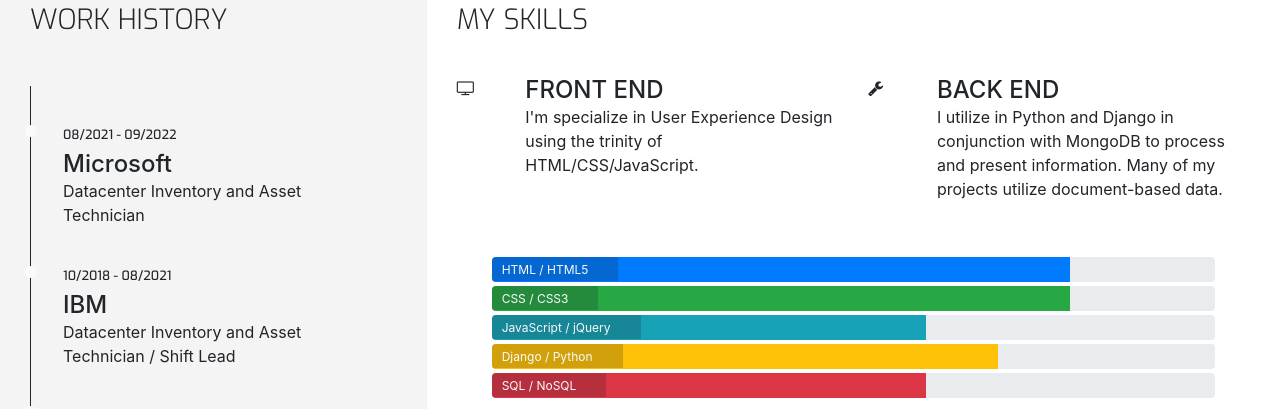
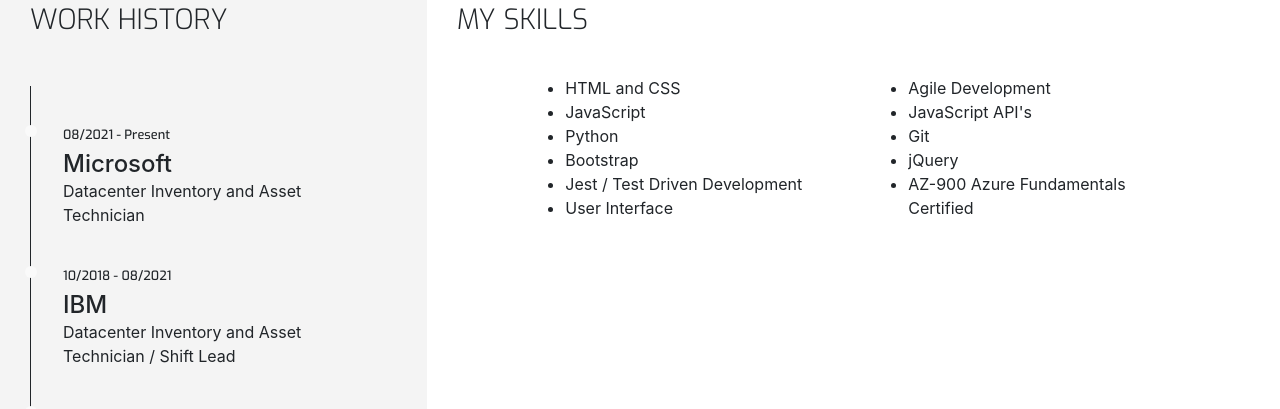
Before and after one commit to christianlund2/bootstrap-resume, a plain HTML site: page resume.html in a window 1280 px wide. Shown: the part 391-800 px from the top of the page. Drawn offline with nearby package versions, Linux system fonts and the light colour scheme.

Commit message:
Update About sections, fix CV file path, and update resume skills

```diff
--- a/assets/css/style.css
+++ b/assets/css/style.css
@@ -262,28 +262,6 @@ footer {
     width: 60%;
 }
 
-/* ----------------------------------------Skills */
-
-.progress {
-    position: relative;
-    height: 25px;
-    margin-bottom: 4px;
-    line-height: 1.6;
-}
-
-.progress-type {
-    position: absolute;
-    left: 0px;
-    font-weight: 400;
-    padding: 3px 30px 2px 10px;
-    color: #fafafa;
-    background-color: rgba(25, 25, 25, 0.2);
-}
-
-.progress-section {
-    margin: 40px 20px;
-}
-
 /* ----------------------------------------Work History */
 
 .history-heading {
--- a/resume.html
+++ b/resume.html
@@ -40,7 +40,7 @@
                                 <a href="github.html" class="hvr-sweep-to-bottom"><i class="fa fa-github" aria-hidden="true"></i><span>GitHub</span></a>
                             </li>
                             <li class="col-6 col-sm-2 ui-menu-color-download menuitem">
-                                <a href="assets/cv/sample-cv.pdf" target="_blank" class="hvr-sweep-to-bottom"><i class="fa fa-download" aria-hidden="true"></i><span>Download CV</span></a>
+                                <a href="assets/cv/linkedin-cv.pdf" target="_blank" class="hvr-sweep-to-bottom"><i class="fa fa-download" aria-hidden="true"></i><span>Download CV</span></a>
                             </li>
                         </ul>
                     </div>
@@ -59,7 +59,7 @@
                     </div>
                 </div>
                 <div class="history-items">
-                    <div class="timeline-item" data-date="08/2021 - 09/2022">
+                    <div class="timeline-item" data-date="08/2021 - Present">
                         <h4>Microsoft</h4>
                         <p>Datacenter Inventory and Asset Technician</p>
                     </div>
@@ -84,63 +84,29 @@
                     </div>
                 </div>
                 <div class="row">
-                    <div class="col-10 offset-1 offset-sm-0 col-sm-4 col-md-6" >
+                    <div class="col-12" >
                         <div class="row">
-                            <div class="col-2">
-                                <i class="fa fa-tv" aria-hidden="true"></i>
+                            <div class="col-1"></div>
+                            <div class="col-5">
+                                <ul>
+                                    <li>HTML and CSS</li>
+                                    <li>JavaScript</li>
+                                    <li>Python</li>
+                                    <li>Bootstrap</li>
+                                    <li>Jest / Test Driven Development</li>
+                                    <li>User Interface</li>
+                                </ul>
                             </div>
-                            <div class="col-10">
-                                <h4 class="uppercase">Front End</h4>
-                                <p>I'm specialize in User Experience Design using the trinity of HTML/CSS/JavaScript.
-                                </p>
+                            <div class="col-5">
+                                <ul>
+                                    <li>Agile Development</li>
+                                    <li>JavaScript API's</li>
+                                    <li>Git</li>
+                                    <li>jQuery</li>
+                                    <li>AZ-900 Azure Fundamentals Certified</li>
+                                </ul>
                             </div>
-                        </div>
-                    </div>
-                    <div class="col-10 offset-1 offset-sm-0 col-sm-4 col-md-6" >
-                        <div class="row">
-                            <div class="col-2">
-                                <i class="fa fa-wrench" aria-hidden="true"></i>
-                            </div>
-                            <div class="col-10">
-                                <h4 class="uppercase">Back End</h4>
-                                <p>I utilize in Python and Django in conjunction with MongoDB to process and present information.
-                                    Many of my projects utilize document-based data.
-                                </p>
-                            </div>
-                        </div>
-                    </div>
-                </div>
-                <div class="row progress-section">
-                    <div class="col">
-                        <div class="progress">
-                            <div class="progress-bar" role="progressbar" aria-valuenow="80" aria-valuemin="0" aria-valuemax="100" style="width:80%;">
-                                <span class="sr-only">80% complete</span>
-                            </div>
-                            <span class="progress-type">HTML / HTML5</span>
-                        </div>
-                        <div class="progress">
-                            <div class="progress-bar bg-success" role="progressbar" aria-valuenow="80" aria-valuemin="0" aria-valuemax="100" style="width:80%;">
-                                <span class="sr-only">80% complete</span>
-                            </div>
-                            <span class="progress-type">CSS / CSS3</span>
-                        </div>
-                        <div class="progress">
-                            <div class="progress-bar bg-info" role="progressbar" aria-valuenow="60" aria-valuemin="0" aria-valuemax="100" style="width:60%;">
-                                <span class="sr-only">60% complete</span>
-                            </div>
-                            <span class="progress-type">JavaScript / jQuery</span>
-                        </div>
-                        <div class="progress">
-                            <div class="progress-bar bg-warning" role="progressbar" aria-valuenow="70" aria-valuemin="0" aria-valuemax="100" style="width:70%;">
-                                <span class="sr-only">70% complete</span>
-                            </div>
-                            <span class="progress-type">Django / Python</span>
-                        </div>
-                        <div class="progress">
-                            <div class="progress-bar bg-danger" role="progressbar" aria-valuenow="60" aria-valuemin="0" aria-valuemax="100" style="width:60%;">
-                                <span class="sr-only">60% complete</span>
-                            </div>
-                            <span class="progress-type">SQL / NoSQL</span>
+                            <div class="col-1"></div>
                         </div>
                     </div>
                 </div>
@@ -152,7 +118,7 @@
             <div class="col-sm-4">
                 <h5 class="uppercase general-sub">About</h5>
                 <p class="inline-block">
-                    Full Stack Web Developer. Skilled in HTML, CSS, Python and a commitment to learning. High capacity for structure and design thinking.
+                    Full Stack Web Developer. Coding in HTML, CSS, Python and JavaScript. Interested in user experience and design thinking.
                 </p>
             </div>
             <div class="col-sm-4">
```
Also changed, not shown: contact.html (+4 -4 lines), github.html (+2 -2 lines), index.html (+7 -8 lines), projects.html (+3 -3 lines).
